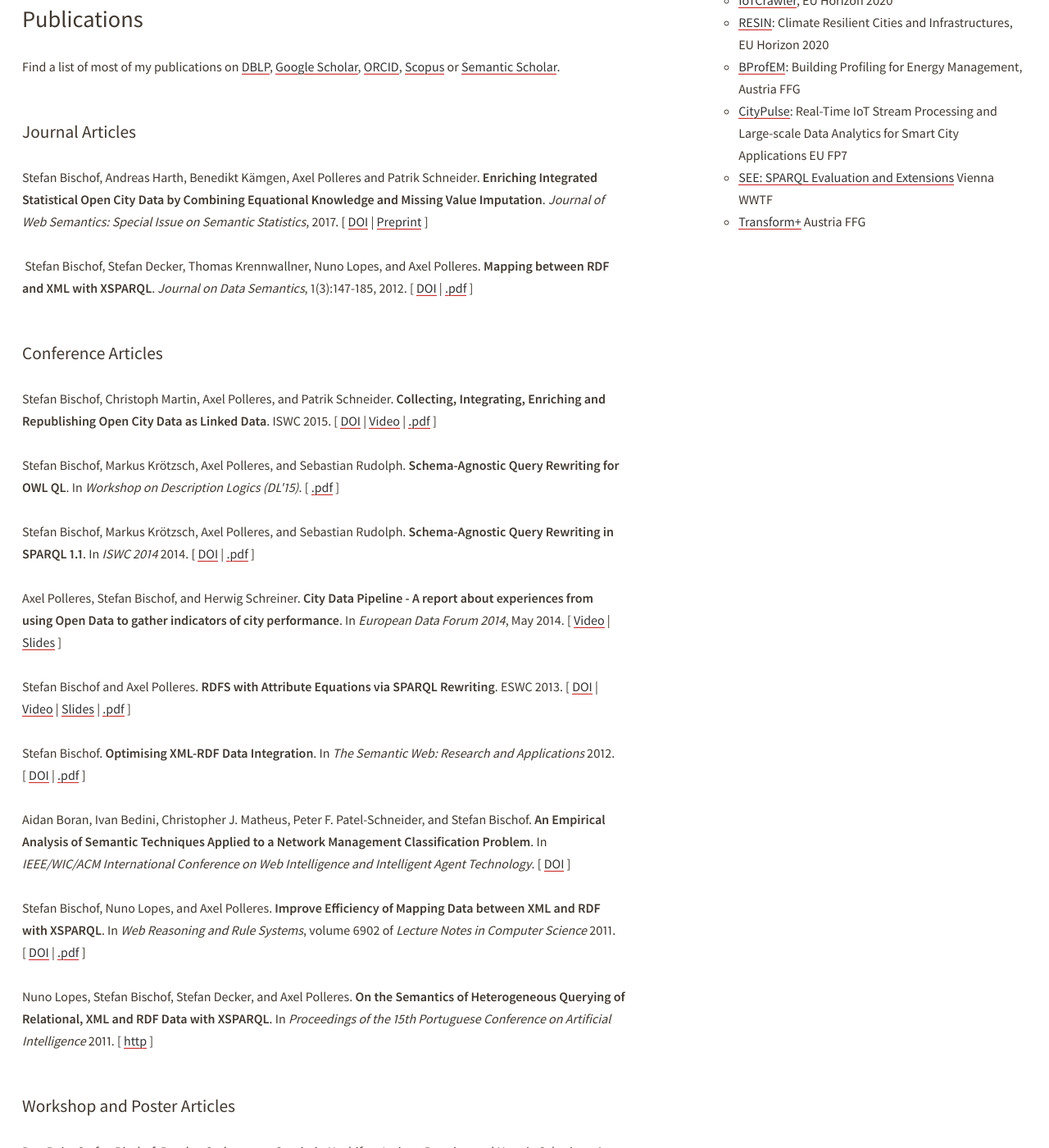
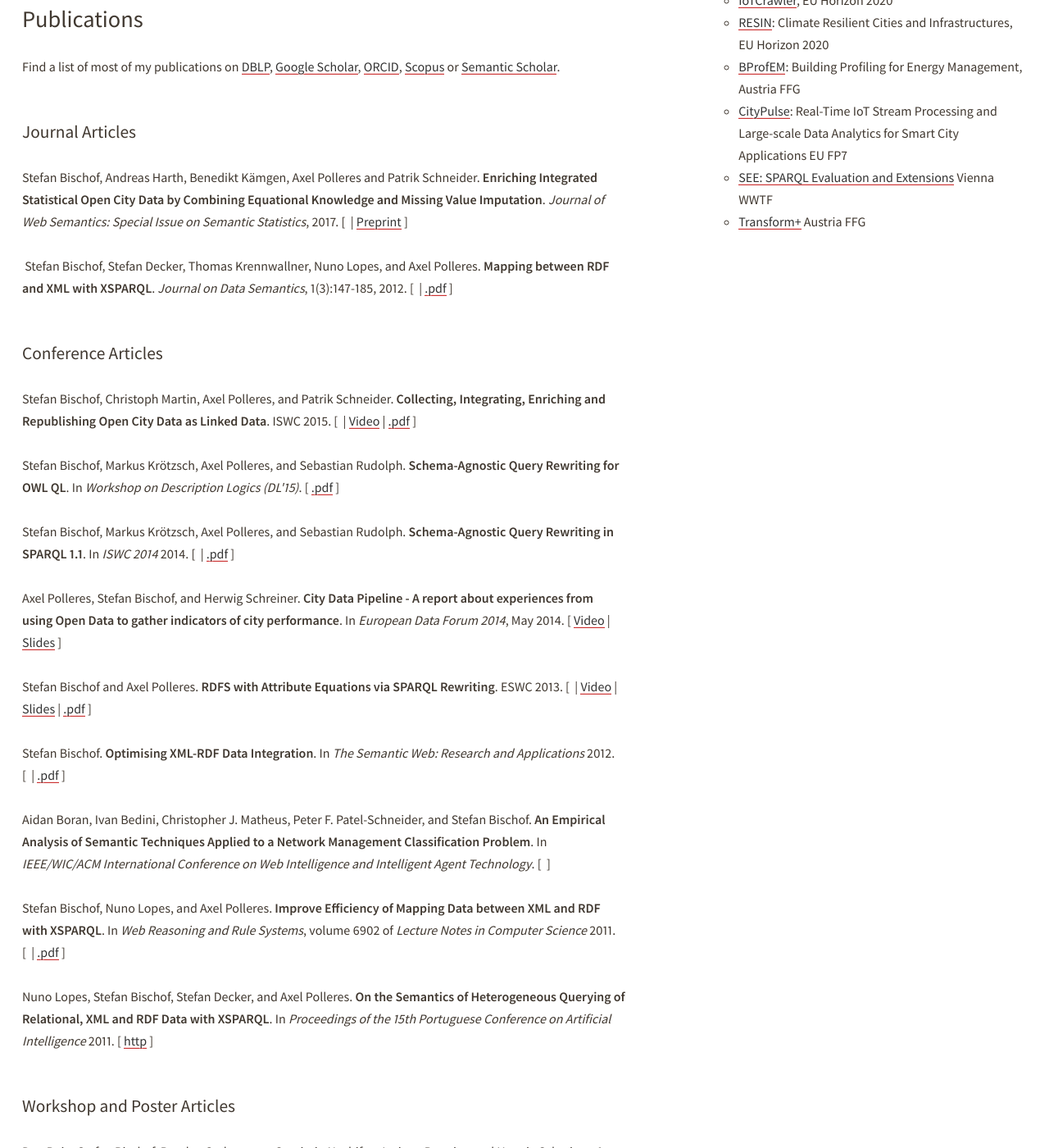
Before and after one commit to stefanbischof/stefanbischof.github.io, a Jekyll site: the page built from index.html, in a window 1280 px wide and 1400 px high, scrolled down 426 px. Shown: the whole window at 82% size. Built offline with Jekyll 4.4.1, drawn with Linux system fonts in a browser that asks for light colours; a style sheet for code colours, icons or effects is not loaded.

Commit message:
Replaced "DOI" by DOI logo

```diff
--- a/mypublications.html
+++ b/mypublications.html
@@ -1,33 +1,33 @@
 <h2>Journal Articles</h2>
 
-<p><a name="BHKPS"></a>Stefan Bischof, Andreas Harth, Benedikt Kämgen, Axel Polleres and Patrik Schneider.  <b>Enriching Integrated Statistical Open City Data by Combining Equational Knowledge and Missing Value Imputation</b>.  <em>Journal of Web Semantics: Special Issue on Semantic Statistics</em>, 2017. [&nbsp;<a href="https://doi.org/10.1016/j.websem.2017.09.003">DOI</a> | <a href="http://www.websemanticsjournal.org/index.php/ps/article/view/509">Preprint</a>&nbsp;]  </p>
+<p><a name="BHKPS"></a>Stefan Bischof, Andreas Harth, Benedikt Kämgen, Axel Polleres and Patrik Schneider.  <b>Enriching Integrated Statistical Open City Data by Combining Equational Knowledge and Missing Value Imputation</b>.  <em>Journal of Web Semantics: Special Issue on Semantic Statistics</em>, 2017. [&nbsp;<a href="https://doi.org/10.1016/j.websem.2017.09.003"><i class="ai ai-doi"></i></a> | <a href="http://www.websemanticsjournal.org/index.php/ps/article/view/509">Preprint</a>&nbsp;]  </p>
 
-<p><a name="BischofDeckerKrennwallnerEtAl2012a"></a><i class="ai ai-springer-square"></i> Stefan Bischof,  Stefan Decker,  Thomas Krennwallner,  Nuno Lopes,  and Axel   Polleres.  <b>Mapping between RDF and XML with XSPARQL</b>.  <em>Journal on Data Semantics</em>,  1(3):147-185,  2012. [&nbsp;<a href="http://dx.doi.org/10.1007/s13740-012-0008-7">DOI</a>&nbsp;|  <a href="pdf/jds2012-xsparql.pdf">.pdf</a>&nbsp;]  </p>
+<p><a name="BischofDeckerKrennwallnerEtAl2012a"></a><i class="ai ai-springer-square"></i> Stefan Bischof,  Stefan Decker,  Thomas Krennwallner,  Nuno Lopes,  and Axel   Polleres.  <b>Mapping between RDF and XML with XSPARQL</b>.  <em>Journal on Data Semantics</em>,  1(3):147-185,  2012. [&nbsp;<a href="http://dx.doi.org/10.1007/s13740-012-0008-7"><i class="ai ai-doi"></i></a>&nbsp;|  <a href="pdf/jds2012-xsparql.pdf">.pdf</a>&nbsp;]  </p>
 
 <h2>Conference Articles</h2>
 
-<p><a name="BischofMartinPolleresEtAl2015a"></a>Stefan Bischof,  Christoph Martin,  Axel Polleres,  and Patrik Schneider.  <b>Collecting, Integrating, Enriching and Republishing Open City Data   as Linked Data</b>.  ISWC 2015. [&nbsp;<a href="http://dx.doi.org/10.1007/978-3-319-25010-6_4">DOI</a>&nbsp;|  <a href="http://videolectures.net/iswc2015_bischof_linked_data/">Video</a>&nbsp;|  <a href="pdf/bisc-etal-2015ISWC.pdf">.pdf</a>&nbsp;]  </p>
+<p><a name="BischofMartinPolleresEtAl2015a"></a>Stefan Bischof,  Christoph Martin,  Axel Polleres,  and Patrik Schneider.  <b>Collecting, Integrating, Enriching and Republishing Open City Data   as Linked Data</b>.  ISWC 2015. [&nbsp;<a href="http://dx.doi.org/10.1007/978-3-319-25010-6_4"><i class="ai ai-doi"></i></a>&nbsp;|  <a href="http://videolectures.net/iswc2015_bischof_linked_data/">Video</a>&nbsp;|  <a href="pdf/bisc-etal-2015ISWC.pdf">.pdf</a>&nbsp;]  </p>
 
 <p><a name="BischofKroetzschPolleresEtAl2015"></a>Stefan Bischof,  Markus Kr&ouml;tzsch,  Axel Polleres,  and Sebastian Rudolph.  <b>Schema-Agnostic Query Rewriting for OWL QL</b>.  In <em>Workshop on Description Logics (DL'15)</em>. [&nbsp;<a href="http://ceur-ws.org/Vol-1350/paper-12.pdf">.pdf</a>&nbsp;]  </p>
 
-<p><a name="BischofKroetzschPolleresEtAl2014"></a>Stefan Bischof,  Markus Kr&ouml;tzsch,  Axel Polleres,  and Sebastian Rudolph.  <b>Schema-Agnostic Query Rewriting in SPARQL 1.1</b>.  In <em>ISWC 2014</em> 2014. [&nbsp;<a href="http://dx.doi.org/10.1007/978-3-319-11964-9_37">DOI</a>&nbsp;|  <a href="pdf/bisc-etal-2014iswc.pdf">.pdf</a>&nbsp;]  </p>
+<p><a name="BischofKroetzschPolleresEtAl2014"></a>Stefan Bischof,  Markus Kr&ouml;tzsch,  Axel Polleres,  and Sebastian Rudolph.  <b>Schema-Agnostic Query Rewriting in SPARQL 1.1</b>.  In <em>ISWC 2014</em> 2014. [&nbsp;<a href="http://dx.doi.org/10.1007/978-3-319-11964-9_37"><i class="ai ai-doi"></i></a>&nbsp;|  <a href="pdf/bisc-etal-2014iswc.pdf">.pdf</a>&nbsp;]  </p>
 
 <p><a name="PolleresBischofSchreiner2014"></a>Axel Polleres,  Stefan Bischof,  and Herwig Schreiner.  <b>City Data Pipeline - A report about experiences from using Open   Data to gather indicators of city performance</b>.  In <em>European Data Forum 2014</em>,  May 2014. [&nbsp;<a href="http://videolectures.net/dataforum2014_polleres_open_data/">Video</a>&nbsp;|  <a href="http://www.slideshare.net/EUDataForum/edf2014-talk-of-axel-polleres-full-professor-wu-vienna-university-of-economics-and-business-austria-city-data-pipeline-a-report-about-experiences-from-using-open-data-to-gather-indicators-of-city-performance">Slides</a>&nbsp;]  </p>
 
-<p><a name="BischofPolleres2013"></a>Stefan Bischof and Axel Polleres.  <b>RDFS with Attribute Equations via SPARQL Rewriting</b>.  ESWC 2013. [&nbsp;<a href="http://dx.doi.org/10.1007/978-3-642-38288-8_23">DOI</a>&nbsp;|  <a href="http://videolectures.net/eswc2013_bischof_sparql_rewriting/">Video</a>&nbsp;|  <a href="http://stefanbischof.at/publications/ESWC2013-slides.pdf">Slides</a>&nbsp;|  <a href="pdf/bisc-etal-2013ESWC.pdf">.pdf</a>&nbsp;]  </p>
+<p><a name="BischofPolleres2013"></a>Stefan Bischof and Axel Polleres.  <b>RDFS with Attribute Equations via SPARQL Rewriting</b>.  ESWC 2013. [&nbsp;<a href="http://dx.doi.org/10.1007/978-3-642-38288-8_23"><i class="ai ai-doi"></i></a>&nbsp;|  <a href="http://videolectures.net/eswc2013_bischof_sparql_rewriting/">Video</a>&nbsp;|  <a href="http://stefanbischof.at/publications/ESWC2013-slides.pdf">Slides</a>&nbsp;|  <a href="pdf/bisc-etal-2013ESWC.pdf">.pdf</a>&nbsp;]  </p>
 
-<p><a name="Bischof2012"></a>Stefan Bischof.  <b>Optimising XML-RDF Data Integration</b>.  In <em>The Semantic Web: Research and Applications</em>  2012. [&nbsp;<a href="http://dx.doi.org/10.1007/978-3-642-30284-8_67">DOI</a>&nbsp;|  <a href="pdf/bisc-2012-phd.pdf">.pdf</a>&nbsp;]  </p>
+<p><a name="Bischof2012"></a>Stefan Bischof.  <b>Optimising XML-RDF Data Integration</b>.  In <em>The Semantic Web: Research and Applications</em>  2012. [&nbsp;<a href="http://dx.doi.org/10.1007/978-3-642-30284-8_67"><i class="ai ai-doi"></i></a>&nbsp;|  <a href="pdf/bisc-2012-phd.pdf">.pdf</a>&nbsp;]  </p>
 
-<p><a name="BoranBediniMatheusEtAl2012"></a>Aidan Boran,  Ivan Bedini,  Christopher&nbsp;J. Matheus,  Peter&nbsp;F. Patel-Schneider,  and   Stefan Bischof.  <b>An Empirical Analysis of Semantic Techniques Applied to a   Network Management Classification Problem</b>.  In <em>IEEE/WIC/ACM International Conference on Web Intelligence and Intelligent Agent Technology</em>. [&nbsp;<a href="http://doi.ieeecomputersociety.org/10.1109/WI-IAT.2012.177">DOI</a>&nbsp;]  </p>
+<p><a name="BoranBediniMatheusEtAl2012"></a>Aidan Boran,  Ivan Bedini,  Christopher&nbsp;J. Matheus,  Peter&nbsp;F. Patel-Schneider,  and   Stefan Bischof.  <b>An Empirical Analysis of Semantic Techniques Applied to a   Network Management Classification Problem</b>.  In <em>IEEE/WIC/ACM International Conference on Web Intelligence and Intelligent Agent Technology</em>. [&nbsp;<a href="http://doi.ieeecomputersociety.org/10.1109/WI-IAT.2012.177"><i class="ai ai-doi"></i></a>&nbsp;]  </p>
 
-<p><a name="BischofLopesPolleres2011"></a>Stefan Bischof,  Nuno Lopes,  and Axel Polleres.  <b>Improve Efficiency of Mapping Data between XML and RDF with   XSPARQL</b>.  In <em>Web Reasoning and Rule Systems</em>,  volume 6902 of <em>Lecture   Notes in Computer Science</em> 2011. [&nbsp;<a href="http://dx.doi.org/10.1007/978-3-642-23580-1_17">DOI</a>&nbsp;|  <a href="pdf/bisc-etal-2011RR.pdf">.pdf</a>&nbsp;]  </p>
+<p><a name="BischofLopesPolleres2011"></a>Stefan Bischof,  Nuno Lopes,  and Axel Polleres.  <b>Improve Efficiency of Mapping Data between XML and RDF with   XSPARQL</b>.  In <em>Web Reasoning and Rule Systems</em>,  volume 6902 of <em>Lecture   Notes in Computer Science</em> 2011. [&nbsp;<a href="http://dx.doi.org/10.1007/978-3-642-23580-1_17"><i class="ai ai-doi"></i></a>&nbsp;|  <a href="pdf/bisc-etal-2011RR.pdf">.pdf</a>&nbsp;]  </p>
 
 <p><a name="LopesBischofDeckerEtAl2011"></a>Nuno Lopes,  Stefan Bischof,  Stefan Decker,  and Axel Polleres.  <b>On the Semantics of Heterogeneous Querying of Relational, XML and   RDF Data with XSPARQL</b>.  In <em>Proceedings of the 15th Portuguese Conference on Artificial   Intelligence</em>  2011. [&nbsp;<a href="http://www.polleres.net/publications/lope-etal-2011EPIA.pdf">http</a>&nbsp;]  </p>
 
 
 <h2>Workshop and Poster Articles</h2>
 
-<p><a name="puiu2017public"></a>Dan Puiu,  Stefan Bischof,  Bogdan Serbanescu,  Septimiu Nechifor,  Josiane   Parreira,  and Herwig Schreiner.  <b>A public transportation journey planner enabled by IoT data   analytics</b>.  20th Conference on Innovations in Clouds,  Internet and   Networks   2017. [&nbsp;<a href="http://dx.doi.org/10.1109/ICIN.2017.7899440">DOI</a>&nbsp;|  <a href="pdf/puiu-etal-2017.pdf">.pdf</a>&nbsp;]  </p>
+<p><a name="puiu2017public"></a>Dan Puiu,  Stefan Bischof,  Bogdan Serbanescu,  Septimiu Nechifor,  Josiane   Parreira,  and Herwig Schreiner.  <b>A public transportation journey planner enabled by IoT data   analytics</b>.  20th Conference on Innovations in Clouds,  Internet and   Networks   2017. [&nbsp;<a href="http://dx.doi.org/10.1109/ICIN.2017.7899440"><i class="ai ai-doi"></i></a>&nbsp;|  <a href="pdf/puiu-etal-2017.pdf">.pdf</a>&nbsp;]  </p>
 
 <p><a name="DBLP:conf/i-semantics/Posada-Sanchez016"></a>M&oacute;nica Posada-S&aacute;nchez,  Stefan Bischof,  and Axel Polleres.  <b>Extracting Geo-Semantics About Cities From OpenStreetMap</b>.  Joint Proceedings of the Posters and Demos Track of  SEMANTiCS2016 2016. [&nbsp;<a href="http://ceur-ws.org/Vol-1695/paper39.pdf">.pdf</a>&nbsp;]  </p>
 
```
